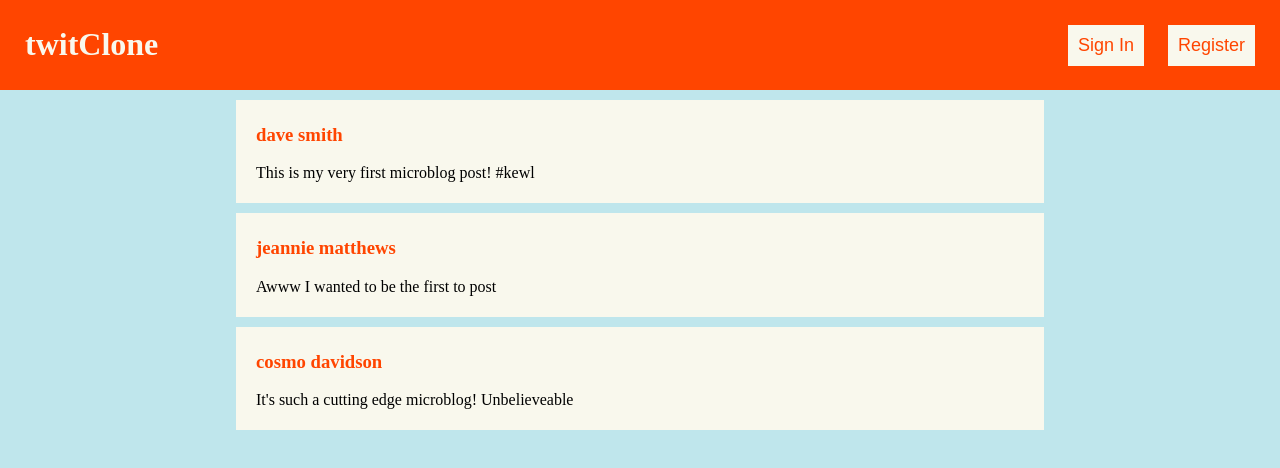
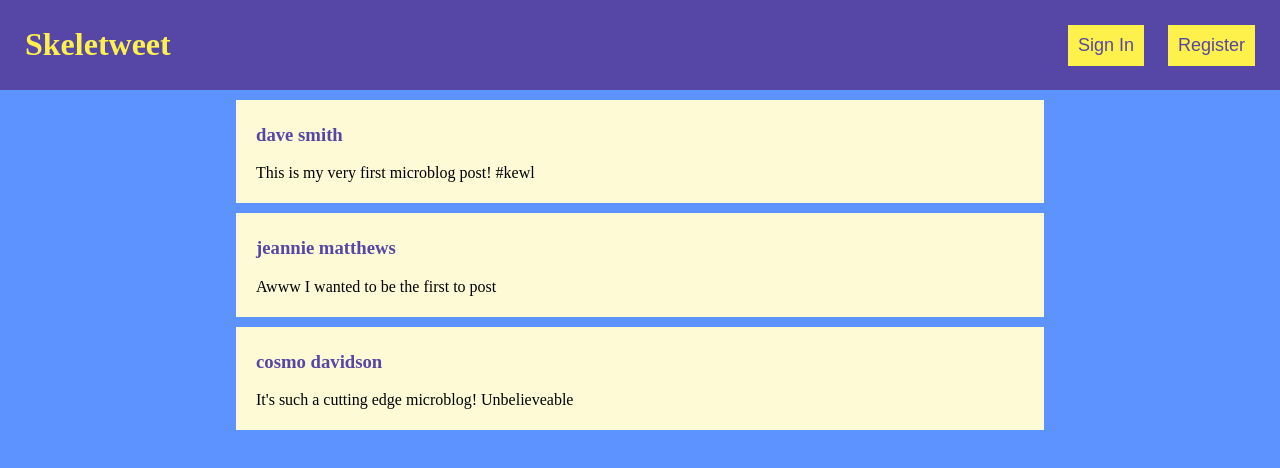
Before and after one commit to davi3blu3/microblog, a website: page index.html in a window 1280 px wide. Shown: the top 468 px of the page. Drawn offline with nearby package versions, Linux system fonts and the light colour scheme; files that its build step writes are made by us from their sources; files whose address does not match are found by name.

Commit message:
develop file structure

```diff
--- a/index.html
+++ b/index.html
@@ -2,12 +2,13 @@
 <html lang="en">
 <head>
     <meta charset="UTF-8">
-    <title>twitClone</title>
+    <title>Skeletweet</title>
     <link rel="stylesheet" href="style.css">
 </head>
 <body ng-app="myApp" class="ng-cloak">
     <header>
-        <h1 class="header-title">twitClone</h1>
+        <!--<img src="./images/Skeletor-cropped.jpg" width="70px" alt="skeletor"/>-->
+        <h1 class="header-title">Skeletweet</h1>
         <nav>
             <button>Sign In</button>
             <button>Register</button>
--- a/package.json
+++ b/package.json
@@ -13,6 +13,8 @@
   },
   "license": "ISC",
   "dependencies": {
+    "angular": "^1.6.2",
+    "angular-route": "^1.6.2",
     "mongodb": "^2.2.24",
     "mongoose": "^4.8.2"
   }
--- a/style.css
+++ b/public/css/style.css
@@ -1,6 +1,12 @@
+/*
+ *  yellow:     #fef14b
+ *  purple:     #5647a6
+ *  blue;       #5d93ff
+ */
+
 body {
     margin: 0;
-    background-color: #bfe6ec;
+    background-color: #5d93ff;
 }
 
 body.ng-cloak {
@@ -8,14 +14,14 @@ body.ng-cloak {
 }
 
 header {
-    background-color: orangered;
+    background-color: #5647a6;
     padding: 5px 25px;
     width: 100%;
     height: 80px;
 }
 
 .header-title {
-    color: #f9f8ed;
+    color: #fef14b;
 }
 
 header nav {
@@ -25,8 +31,8 @@ header nav {
 }
 
 header nav button {
-    background-color: #f9f8ed;
-    color: orangered;
+    background-color: #fef14b;
+    color: #5647a6;
     font-size: 18px;
     margin-left: 20px;
     padding: 10px;
@@ -40,14 +46,14 @@ header nav button {
 }
 
 .post {
-    background-color: #f9f8ed;
+    background-color: #fdfad5;
     color: black;
     margin-top: 10px
 }
 
 .post-author {
     float: left;
-    color: orangered;
+    color: #5647a6;
 }
 
 .post-date {
```
Also changed, not shown: api/data/db.js (renamed from data/db.js), api/data/posts.json (renamed from models/posts.json), api/data/posts.model.js (renamed from data/posts.model.js), api/data/users.json (renamed from models/users.json), public/angular-app/app.js (added), public/images/Skeletor-cropped.jpg (added).
